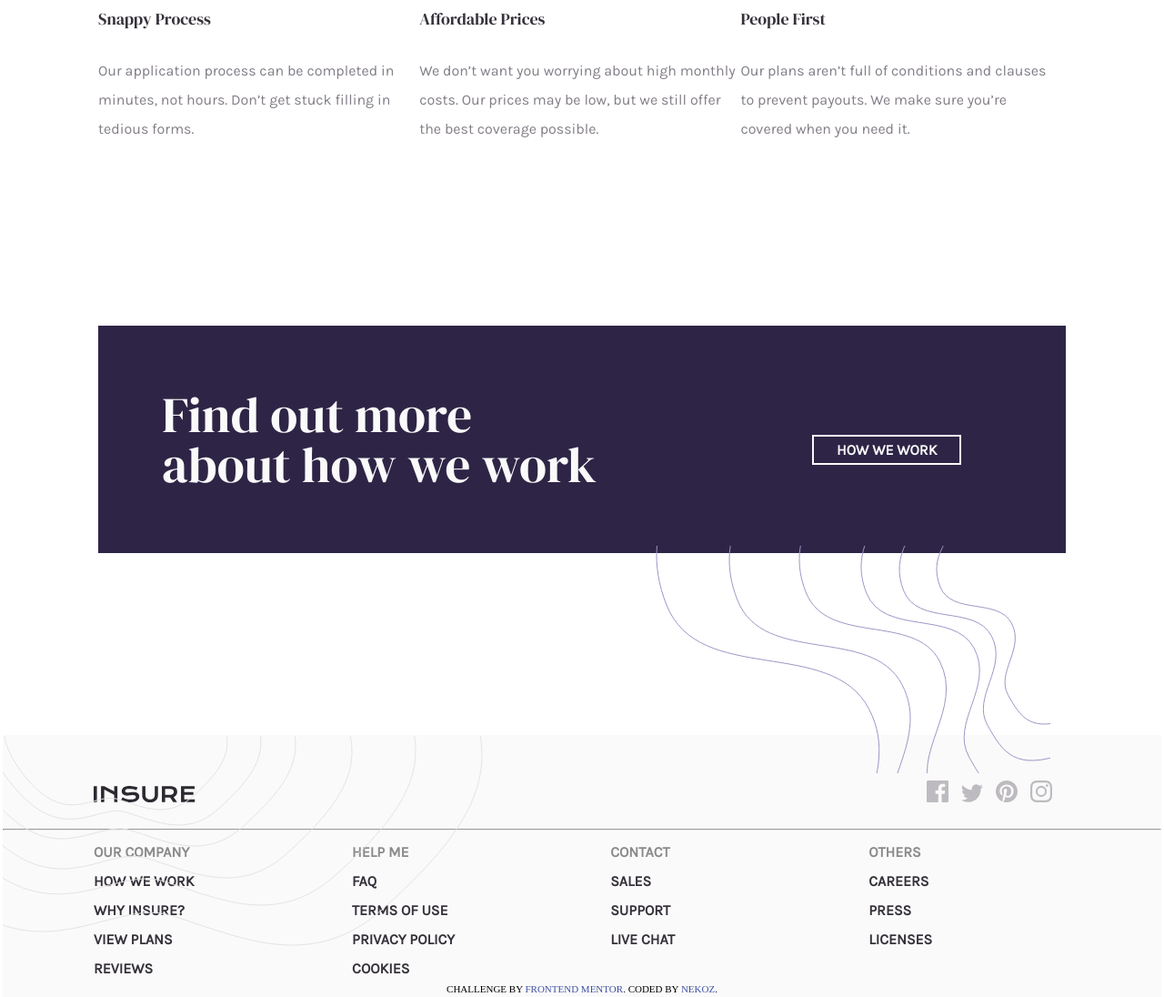
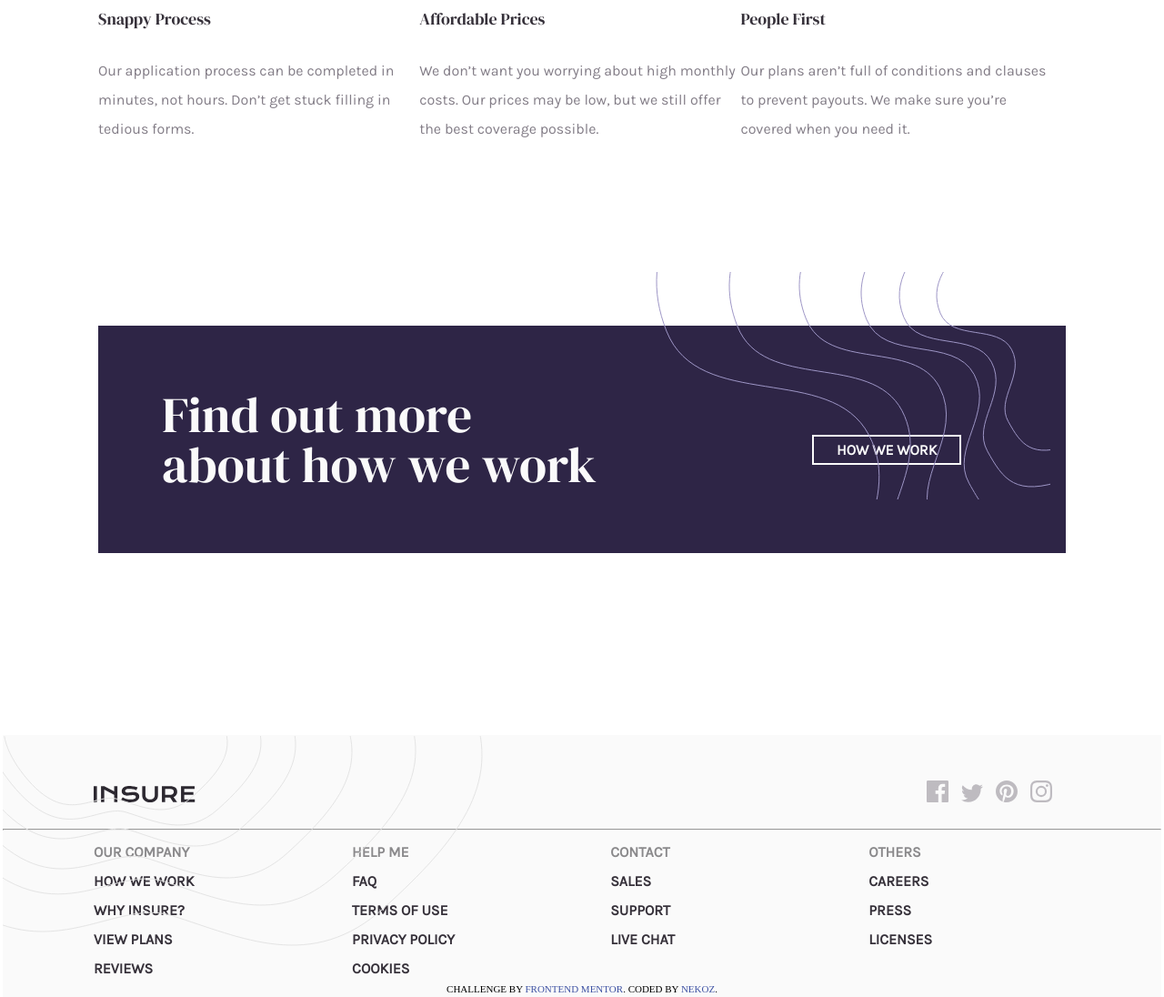
Before and after one commit to ngocnam544/insure-landing-page, a plain HTML site: page index.html in a window 1280 px wide. Shown: the part 1203-2299 px from the top of the page at 91% size. Drawn offline with Linux system fonts and the light colour scheme.

Commit message:
Add files via upload

```diff
--- a/css/styles.css
+++ b/css/styles.css
@@ -287,7 +287,7 @@ top: 230px;
 .pattern-hww{
   position: absolute;
   left:721px;
-  bottom: -1253px;
+  bottom: -952px;
   pointer-events: none;
 }
 .pattern-footer{
```
